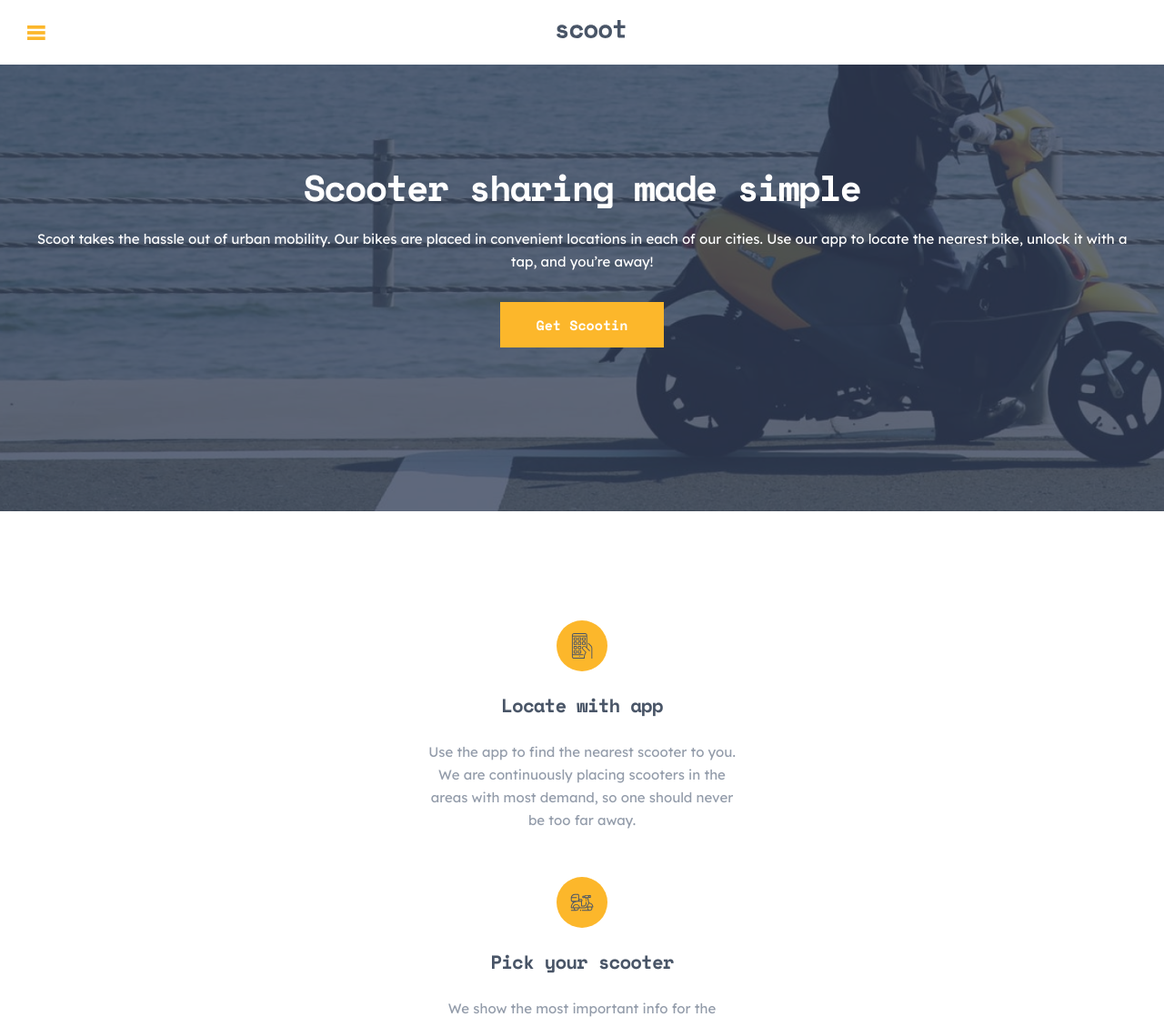
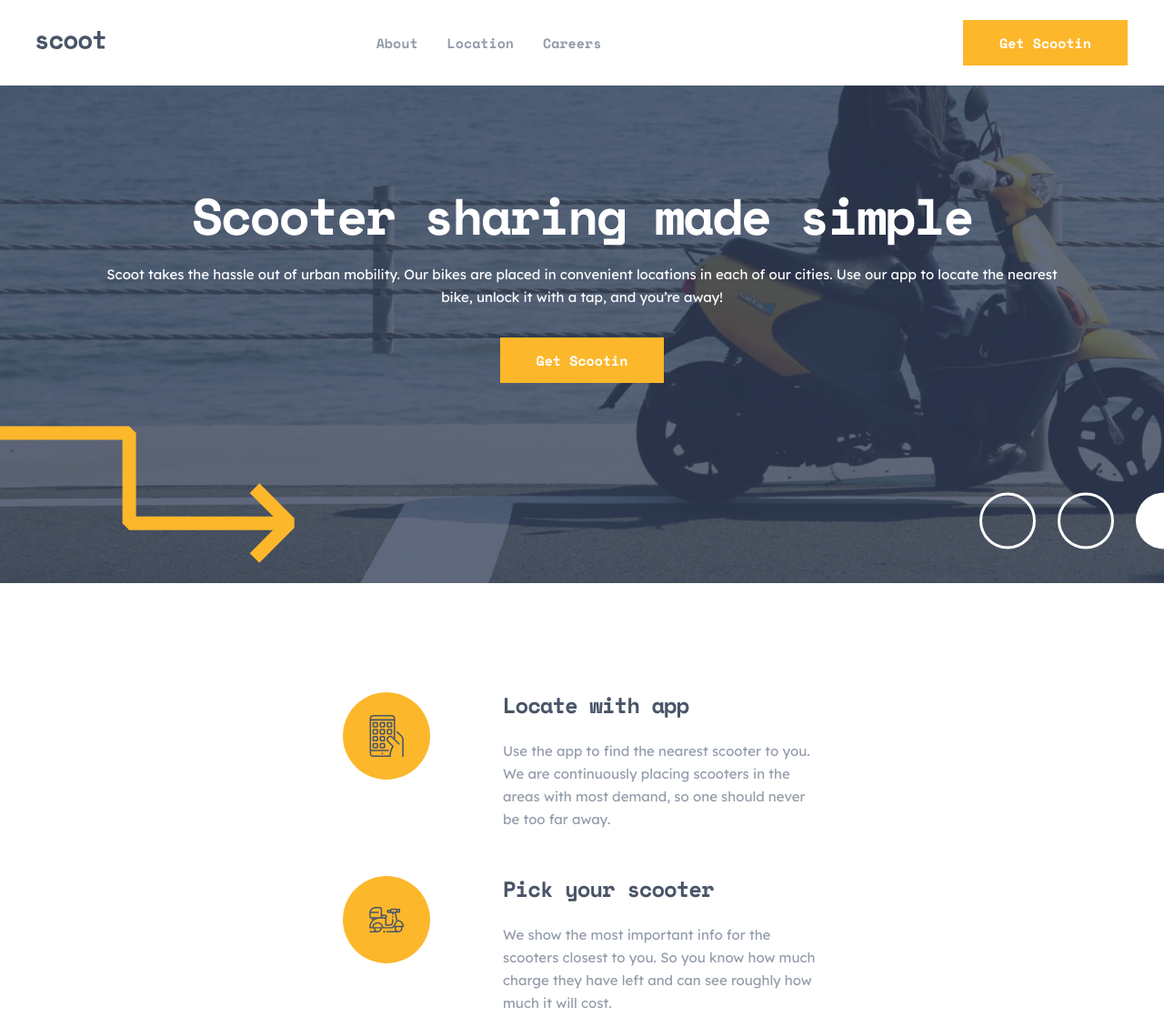
Before and after one commit to Junior-dev-Track/14-css-scoot-project-m-m, a website built with Vite: page index.html in a window 1280 px wide. Shown: the top 1118 px of the page at 91% size. Built offline with nearby package versions, Linux system fonts and the light colour scheme; files whose address does not match are found by name.

Commit message:
not done

```diff
--- a/index.html
+++ b/index.html
@@ -55,6 +55,10 @@
           <div class="banner--arrow">
             <img src="assets/arrow-left.svg" alt="Arrow left" />
           </div>
+
+          <div class="banner--round">
+            <img src="assets/round-banner.svg" alt="3 ronds" />
+          </div>
         </div>
       </section>
 
@@ -67,11 +71,13 @@
               <img src="assets/icon-phone.svg" alt="Phone app icon" />
             </div>
 
+            <div class="use--text">
               <h4>Locate with app</h4>
               <p>
                 Use the app to find the nearest scooter to you.
                 We are continuously placing scooters in the areas with most demand, so one should never be too far away.
               </p>
+            </div>
           </div>
 
           <div class="use">
@@ -79,24 +85,27 @@
               <img src="assets/icon-scooter.svg" alt="Icon scooter" />
             </div>
 
+            <div class="use--text">
               <h4>Pick your scooter</h4>
               <p>
                 We show the most important info for the scooters closest to you.
                 So you know how much charge they have left and can see roughly how much it will cost.
               </p>
             </div>
+          </div>
 
           <div class="use">
             <div class="icons">
               <img src="assets/icon-scooter-2.svg" alt="Icon scooter" />
             </div>
-
+            <div class="use--text">
               <h4>Enjoy the ride</h4>
               <p>
                 Scan the QR code and the bike will unlock.
                 Retract the cable lock, put on a helmet, and you’re off!
                 Always lock bikes away from walkways and accessibility ramps.
               </p>
+            </div>
           </div>
         </div>
       </section>
--- a/style.css
+++ b/style.css
@@ -68,6 +68,11 @@ p {
   color: #939CAA;
 }
 
+a {
+  font-family: "space mono", sans-serif;
+  font-weight: 700;
+  font-size: 15px;
+}
 
 /* a, ul */
 
@@ -132,6 +137,10 @@ ul {
   bottom: 15px;
   left: -85%;
   z-index: 1;
+}
+
+.banner--round {
+  display: none;
 }
 
 
@@ -281,6 +290,155 @@ footer .logo {
 }
 
 
+/* Media Queries */
+
+@media (min-width: 768px) {
+
+  .container {
+    padding: 0 98px;
+  }
+
+
+  /* Typo */
+
+  h1 {
+    font-size: 3.5rem;
+    letter-spacing: -2.5px;
+  }
+
+  h2 {
+    font-size: 3rem;
+    letter-spacing: -2.14px;
+  }
+
+  h4 {
+    font-size: 1.5rem;
+    letter-spacing: -1.07px;
+  }
+
+
+  /* Header */
+
+  header .container {
+    padding: 0 40px;
+  }
+
+  .header {
+    display: flex;
+    align-items: center;
+  }
+
+  .logo {
+    margin: 0;
+  }
+
+  .nav {
+    display: block;
+    margin-right: 100px;
+  }
+
+  .nav ul {
+    display: flex;
+    gap: 32px;
+  }
+
+  .btn--header {
+    margin: 0;
+    display: block;
+  }
+
+  .menu {
+    display: none;
+  }
+
+
+  /* Banner */
+
+  .banner--infos button {
+    margin-bottom: 40px;
+  }
+
+  .banner--arrow {
+    left: -10%;
+  }
+
+  .banner--round {
+    display: block;
+    position: absolute;
+    bottom: 30px;
+    right: 0;
+    z-index: 1;
+  }
+
+  /* Section 1 */
+
+  .use {
+    display: flex;
+    flex-direction: row;
+    justify-content: flex-start;
+    align-items: start;
+    text-align: left;
+    max-width: 100%;
+    gap: 80px;
+  }
+
+  .use--text {
+    max-width: 350px;
+  }
+
+  .icons {
+    width: 96px;
+    height: 96px;
+  }
+
+  .icons img {
+    width: 40px;
+  }
+
+
+
+
+
+
+
+  /*
+
+
+  .benefits {
+    margin-bottom: 160px;
+  }
+
+  .arrow-right {
+    top: 200px;
+    right: -60px;
+  }
+
+  .arrow-left {
+    top: 0;
+    left: -130px;
+  }
+
+  .arrow-right-2 {
+    top: 10px;
+    right: -180px;
+  }
+
+  .text {
+    padding: 88px 0 120px;
+  }
+
+  .app {
+    margin-top: 64px;
+  }
+
+  footer .nav--footer ul {
+    flex-direction: row;
+  }
+
+  footer .social {
+    margin-top: 64px;
+  }*/
+}
 
 
 
```
Also changed, not shown: assets/round-banner.svg (added). Lines whose indentation alone changed are shown as unchanged.
